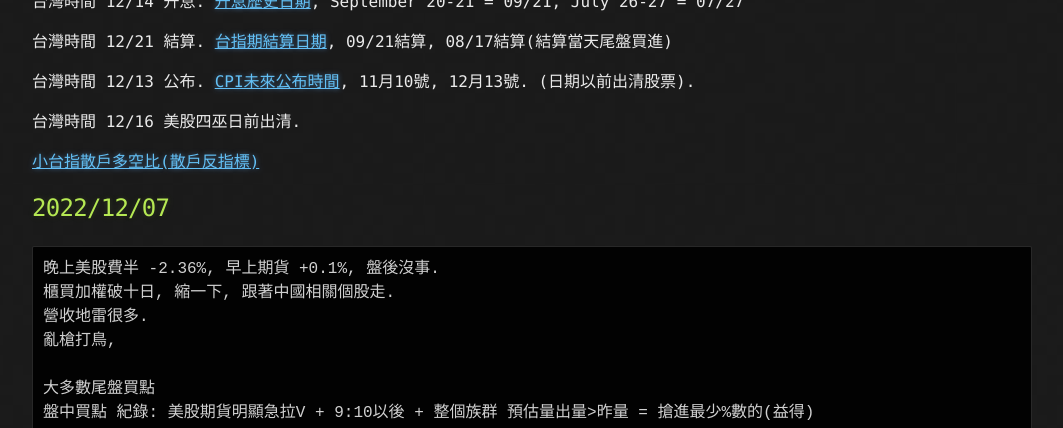
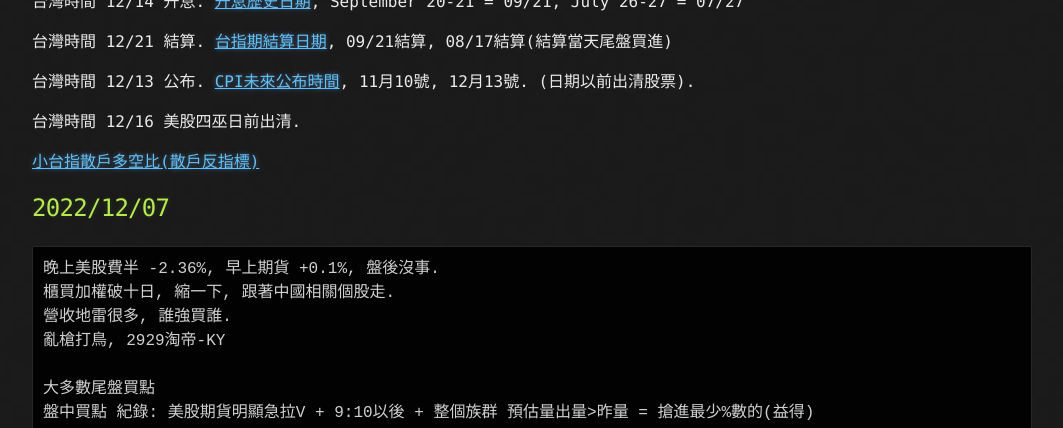
Before and after one commit to lepg5487/Stock_God, a Jekyll site: the page built from index.md, in a window 1280 px wide and 900 px high, scrolled down 348 px, cut to the strip 0-428 px from the top of the window. Shown: the whole strip, without its empty margins (108-1171 px from the left). Built offline with Jekyll 4.4.1, drawn with Linux system fonts in a browser that asks for light colours; our own code applies the rules of GitHub Pages for plain Markdown files.

Commit message:
Update index.md

````diff
--- a/index.md
+++ b/index.md
@@ -20,8 +20,8 @@ layout: testlayouts
 ```
 晚上美股費半 -2.36%, 早上期貨 +0.1%, 盤後沒事.
 櫃買加權破十日, 縮一下, 跟著中國相關個股走.
-營收地雷很多.
-亂槍打鳥,
+營收地雷很多, 誰強買誰.
+亂槍打鳥, 2929淘帝-KY
 
 大多數尾盤買點
 盤中買點 紀錄: 美股期貨明顯急拉V + 9:10以後 + 整個族群 預估量出量>昨量 = 搶進最少%數的(益得)
````
